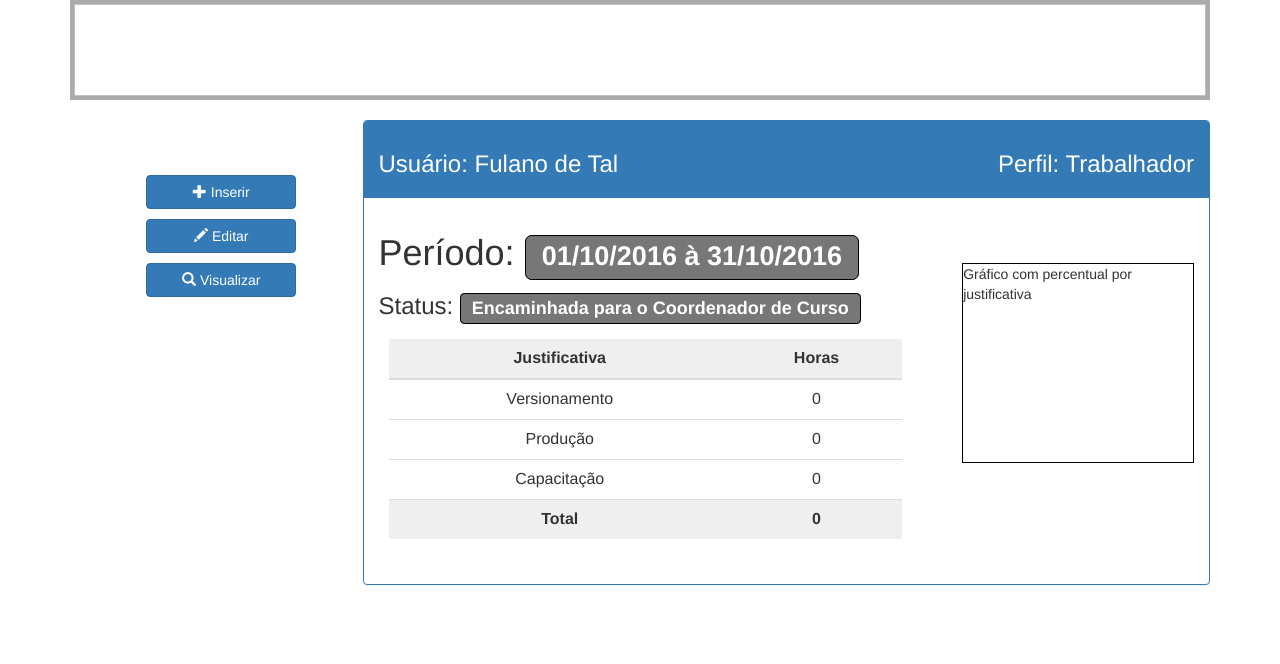
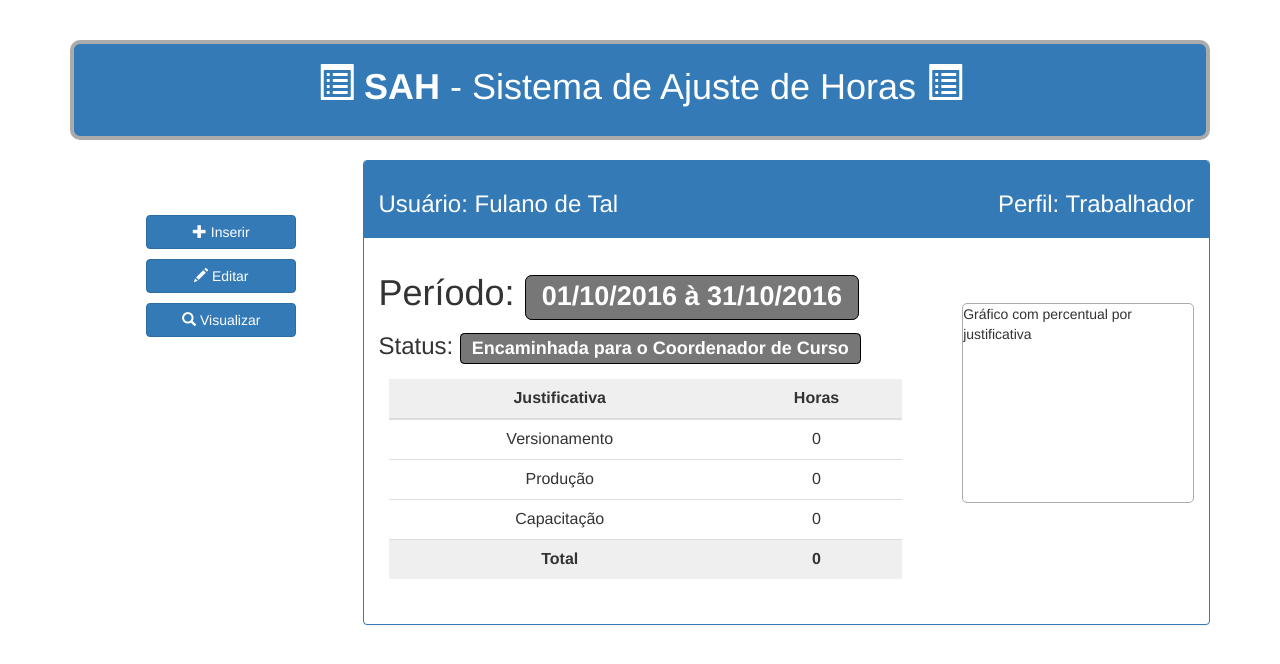
Before and after one commit to RicardoLinck/SAH, a PHP site: page /html/dashboard.html in a window 1280 px wide. Shown: the top 664 px of the page. Run offline with PHP 8.4, Linux system fonts and the light colour scheme.

Commit message:
Fixing logo and adding some meta tags.

```diff
--- a/css/site.css
+++ b/css/site.css
@@ -3,6 +3,9 @@
    height: 100px;
    margin-bottom: 20px;
    border:4px solid #ababab;
+   background-color: #337ab7;
+   color: #ffffff;
+   border-radius: 10px;
 }
 
 #menu{
@@ -30,7 +33,8 @@
 #chart-container{
     margin:50px 0px 0px 20px;
     height: 200px;
-    border: 1px solid black;
+    border: 1px solid #ababab;
+    border-radius: 5px;
 }
 
 .dashboard-info{
--- a/html/dashboard.html
+++ b/html/dashboard.html
@@ -1,12 +1,22 @@
 <html>
     <head>
+        <meta charset="UTF-8">
+        <meta name="description" content="Sistema para ajuste de horas.">
+        <meta name="keywords" content="SAH, Ajuste de Horas">
+        <meta name="author" content="Ricardo Linck">
         <title>Dashboard - SAH</title>
         <link rel="stylesheet" href="../css/bootstrap.min.css">
         <link rel="stylesheet" href="../css/site.css">
     </head>
     <body>
         <div class="container">
-            <img class="login-logo"/>
+            <div class="login-logo page-header text-center">
+                <h1>
+                    <i class="glyphicon glyphicon-list-alt"></i>
+                    <strong>SAH</strong> - Sistema de Ajuste de Horas
+                    <i class="glyphicon glyphicon-list-alt"></i>
+                </h1>
+            </div>
             <div class="main">
                 <div class="row">
                     <div class="col-lg-3 col-md-3 col-sm-12 col-xs-12">
```
Also changed, not shown: html/detalhes.html (+11 -1 lines), html/index.html (+11 -1 lines), html/selecao-perfil.html (+11 -1 lines).
